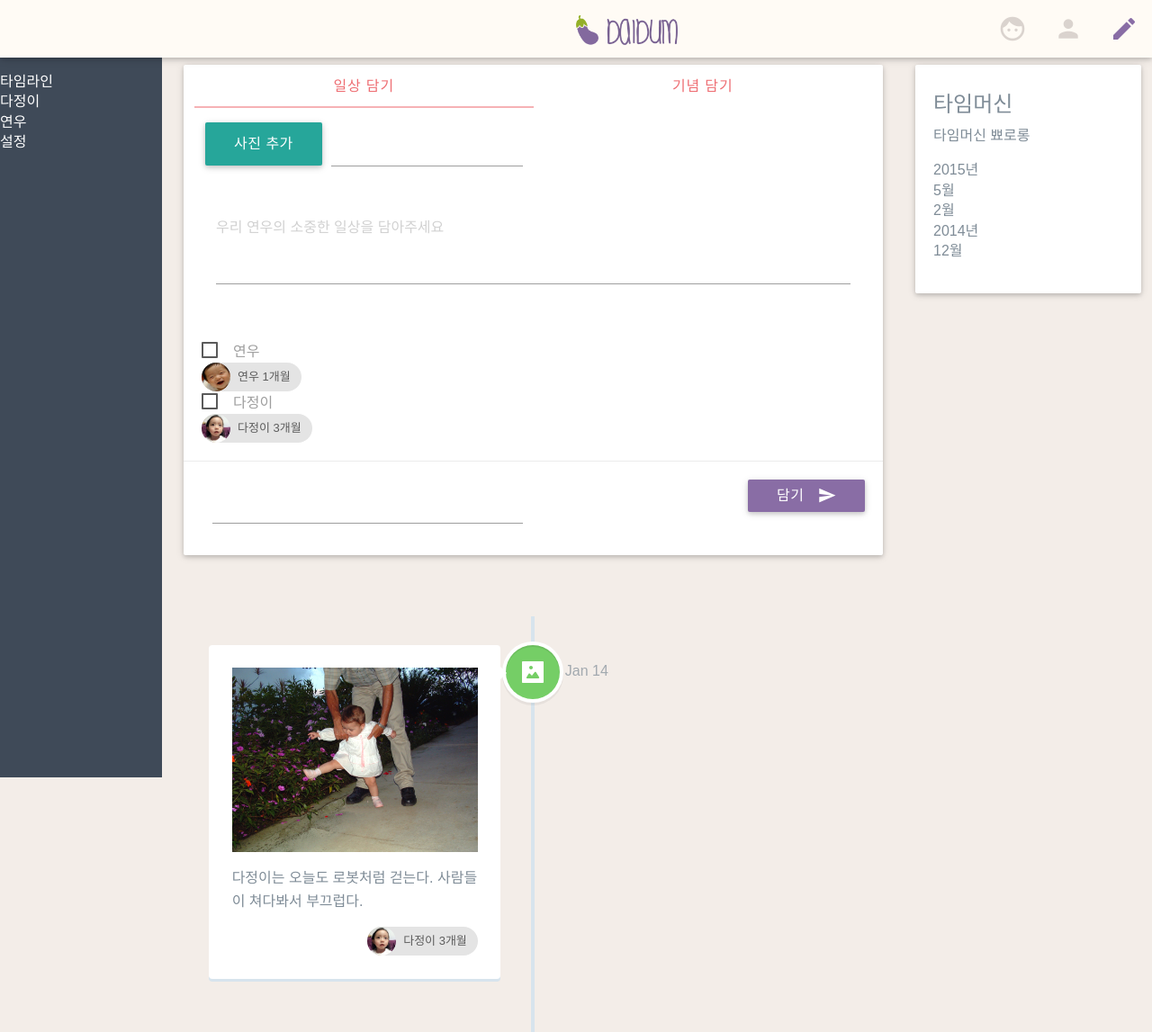
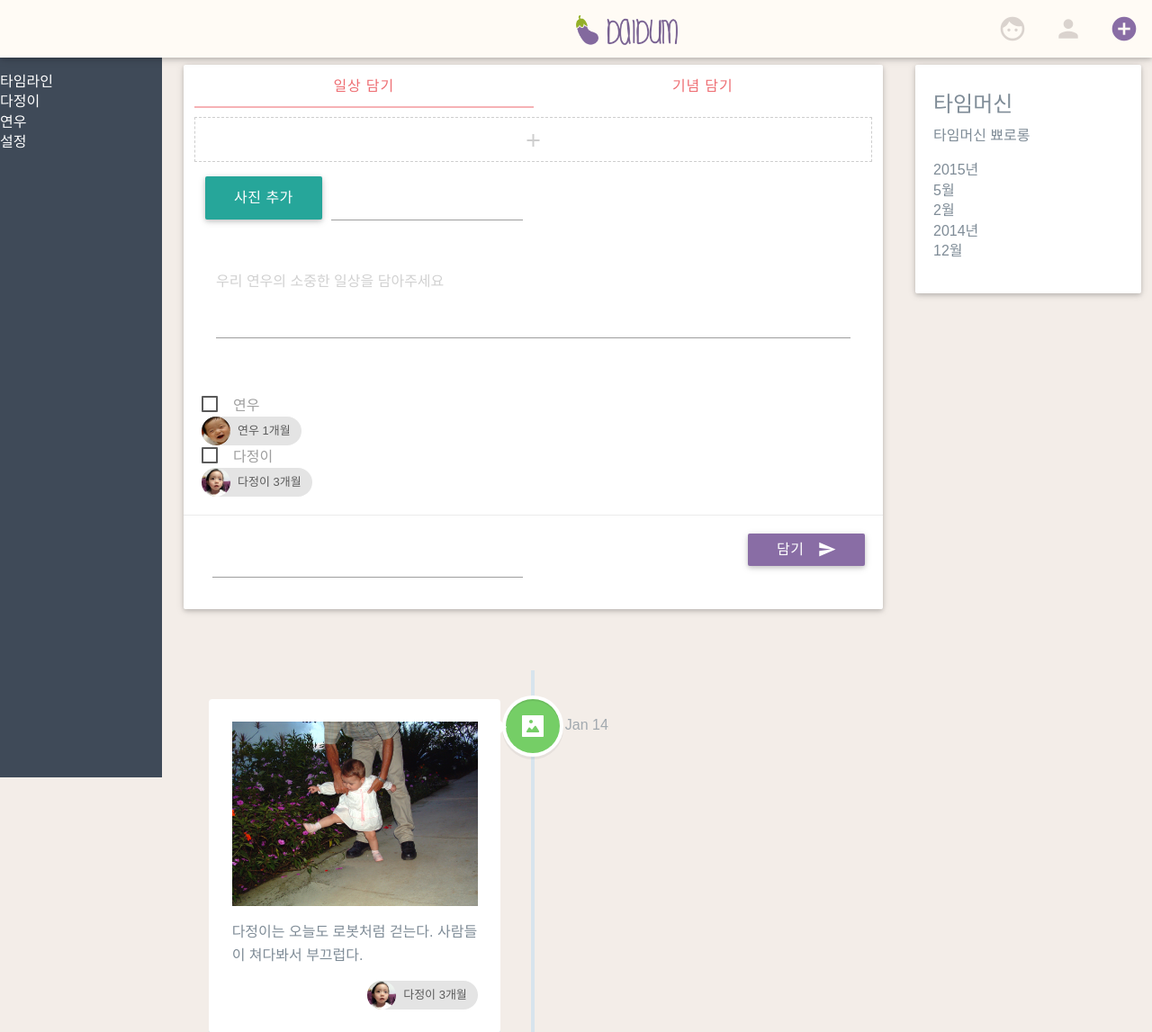
Before and after one commit to NHNNEXT/2015-03-REAL-BNB, a web app: page /ready/index.html in a window 1280 px wide. Shown: the top 1147 px of the page at 90% size. Run offline with its HTML, style and script files only (its server is not run), Linux system fonts and the light colour scheme; data that the repository does not hold is empty; some libraries are stand-ins or nearby versions.

Commit message:
[main] div들을 HTML5요소들로 고치기

```diff
--- a/web/ready/css/index.css
+++ b/web/ready/css/index.css
@@ -11,32 +11,32 @@ body {
 button {
   background: #896DA5 !important;
 }
-.nav-top {
+nav.nav-top {
   background-color: #fffbf5;
 }
-.nav-top .brand-logo {
+nav.nav-top .brand-logo {
   color: #896DA5;
   font-weight: 900;
   left: 50% !important;
 }
-.nav-top .brand-logo img {
+nav.nav-top .brand-logo img {
   height: 35px;
 }
-.nav-top a {
+nav.nav-top a {
   color: #DAD3CE;
 }
-.nav-top a i.post-icon {
+nav.nav-top a i.post-icon {
   color: #896DA5;
 }
-.nav-top #nav-mobile a {
+nav.nav-top #nav-mobile a {
   color: #896DA5;
 }
 @media (min-width: 600px) and (max-width: 991px) {
-  .nav-top a.button-collapse {
+  nav.nav-top a.button-collapse {
     display: none;
   }
 }
-.left-col {
+aside.left-col {
   background: #3F4A58;
   color: white;
   position: fixed;
@@ -45,17 +45,28 @@ button {
   height: 100%;
   z-index: -10;
 }
-.main-container {
+section.main-container {
   padding-left: 180px;
 }
 @media (max-width: 599px) {
-  .main-container {
+  section.main-container {
     padding-left: 0;
   }
 }
-.main-container .main-col {
+section.main-container article.main-col {
   height: 600px;
 }
-.main-container .right-col {
+section.main-container article.main-col .postcard-container .card-photo-container {
+  margin-top: 10px;
+  width: 100%;
+  height: 50px;
+  border: 1px dashed #CECECE;
+  color: #CECECE;
+  text-align: center;
+}
+section.main-container article.main-col .postcard-container .card-photo-container i {
+  line-height: 50px;
+}
+section.main-container aside.right-col {
   height: 600px;
 }
--- a/web/ready/index.html
+++ b/web/ready/index.html
@@ -30,7 +30,7 @@
                     <ul class="right hide-on-small-only"> <!-- pc화면에서만 보이는 상단메뉴 -->
                         <li><a href="#"><i class="material-icons">face</i></a></li>
                         <li><a class="dropdown-button" href="#" data-activates="dropdown1"><i class="material-icons">person</i></a></li>
-                        <li><a href="#"><i class="material-icons post-icon">create</i></a></li>
+                        <li><a href="#"><i class="material-icons post-icon">add_circle</i></a></li>
                     </ul>
                     <ul id="nav-mobile" class="side-nav"> <!-- 모바일에서 보이는 왼쪽 슬라이드 메뉴 -->
                         <li><a href="#">타임라인</a></li>
@@ -38,6 +38,7 @@
                         <li><a href="#">연우</a></li>
                     </ul>
                     <a href="#" data-activates="nav-mobile" class="button-collapse"><i class="material-icons">menu</i></a>
+                    <a href="#" class="button-collapse right"><i class="material-icons post-icon">add_circle</i></a>
                 </div>
             </nav>
         </div>
@@ -48,17 +49,16 @@
             <li><a href="#!">three</a></li>
         </ul>
 
-        <div class="left-col hide-on-small-only">
+        <aside class="left-col hide-on-small-only">
             <ul>
                 <li>타임라인</li>
                 <li>다정이</li>
                 <li>연우</li>
                 <li>설정</li>
             </ul>
-        </div>
-        <div class="main-container row">
-
-            <div class="main-col col s12 m12 l9">
+        </aside>
+        <section class="main-container row">
+            <article class="main-col col s12 m12 l9">
                 <div class="postcard-container row">
                     <div class="col s12">
                         <div class="card">
@@ -70,6 +70,13 @@
                             </div>
                             <div id="test1" class="col s12">
                                 <div class="row">
+                                    <!-- <form id="form1" runat="server">
+                                        <input type='file' id="imgInp" />
+                                        <img id="blah" src="#" alt="your image" />
+                                    </form> -->
+                                    <div class="card-photo-container col s12">
+                                        <i class="material-icons">add</i>
+                                    </div>
                                     <form action="#" class="col s6">
                                         <div class="file-field input-field">
                                           <div class="btn">
@@ -204,8 +211,8 @@
                             <span class="cd-date">Jan 14</span>
                         </div> <!-- cd-timeline-content -->
                     </div> <!-- cd-timeline-block -->
-            </div>
-            <div class="right-col col l3 hide-on-med-and-down">
+            </article>
+            <aside class="right-col col l3 hide-on-med-and-down">
                 <div class="card ">
                             <div class="card-content">
                               <span class="card-title">타임머신</span>
@@ -219,8 +226,8 @@
                               </ul>
                             </div>
                           </div>
-            </div>
-        </div>
+            </aside>
+        </section>
 
         <!-- // <script src="//cdnjs.cloudflare.com/ajax/libs/less.js/2.5.1/less.min.js"></script> -->
         <script src="https://ajax.googleapis.com/ajax/libs/jquery/1.11.3/jquery.min.js"></script>
--- a/web/ready/less/index.less
+++ b/web/ready/less/index.less
@@ -1,5 +1,4 @@
 @import (once) "var";
-
 @left-col-width: 180px;
 
 //*-- common --*//
@@ -9,16 +8,15 @@
 .icon-block .material-icons {
     font-size: inherit;
 }
-
 body {
     background: #f3ede8;
 }
-
 button {
     background: @primary !important;
 }
 
-.nav-top {
+//*-- 네비게이션 --*//
+nav.nav-top {
     background-color: #fffbf5;
 
     .brand-logo {
@@ -49,7 +47,7 @@ button {
 
 
 //*-- left col --*//
-.left-col {
+aside.left-col {
     background: #3F4A58;
     color: white;
     position:fixed;
@@ -66,18 +64,32 @@ button {
 }
 
 //*-- Main Container --*//
-.main-container {
+section.main-container {
     padding-left: @left-col-width;
     @media @l-s {
         padding-left: 0;
     }
 
-    .main-col {
+    article.main-col {
         // background: #F3F5F6;
         height: 600px;
+        .postcard-container {
+
+            .card-photo-container {
+                margin-top: 10px;
+                width: 100%;
+                height: 50px;
+                border: 1px dashed @light-gray;
+                color: @light-gray;
+                text-align: center;
+                i {
+                    line-height: 50px;
+                }
+            }
+        }
     }
 
-    .right-col {
+    aside.right-col {
         // background: green;
         height: 600px;
     }
--- a/web/ready/less/var.less
+++ b/web/ready/less/var.less
@@ -1,4 +1,5 @@
 @primary: #896DA5;
+@light-gray: #CECECE;
 
 @font-primary: #6f6c66;
 
```
Also changed, not shown: web/ready/js/index.js (+15 -0 lines).
